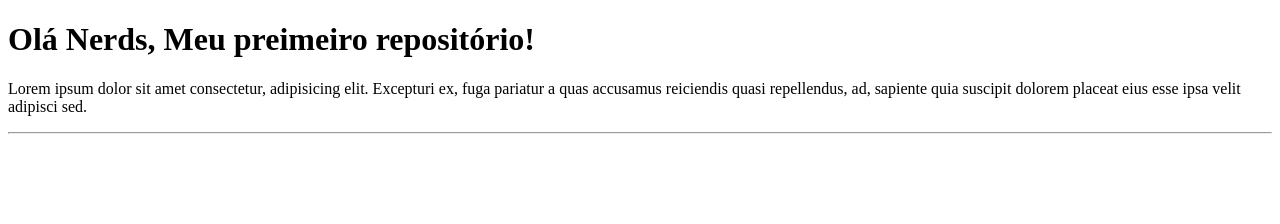
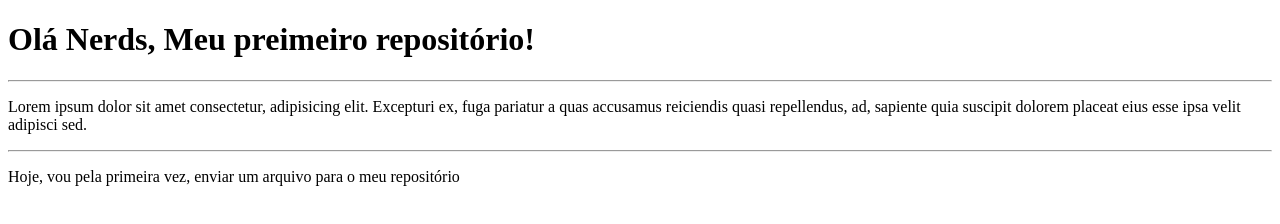
Before and after one commit to 0101AlexandreLopes/Aprendendo, a plain HTML site: page Site Exemplo/index.html in a window 1280 px wide. Drawn offline with Linux system fonts and the light colour scheme.

Commit message:
Primeiro envio de Arquivo
Aprendendo a enviar um arquivo para o repositório

```diff
--- a/Site Exemplo/index.html
+++ b/Site Exemplo/index.html
@@ -8,9 +8,12 @@
 </head>
 <body>
     <h1>Olá Nerds, Meu preimeiro repositório!</h1>
+    <hr>
     <p>Lorem ipsum dolor sit amet consectetur, adipisicing elit. Excepturi ex, fuga pariatur a quas accusamus reiciendis quasi repellendus, ad, sapiente quia suscipit dolorem placeat eius esse ipsa velit adipisci sed.
  <hr>
     </p>
+    <p>Hoje, vou pela primeira vez, enviar um arquivo para o meu repositório</p>
+
 </body>
 </p>
 </html>
```
